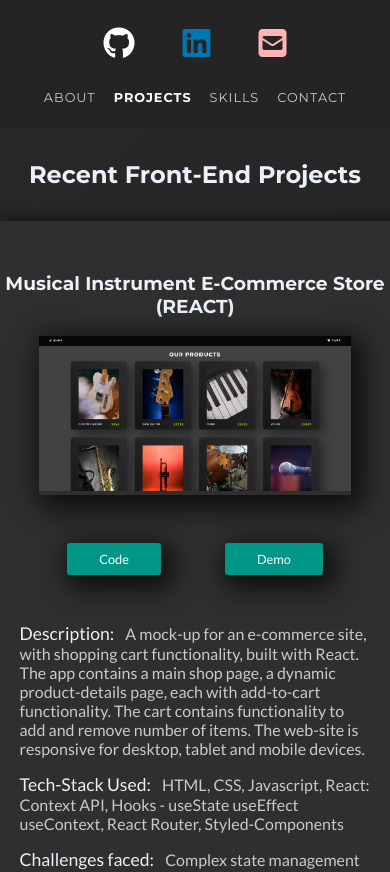
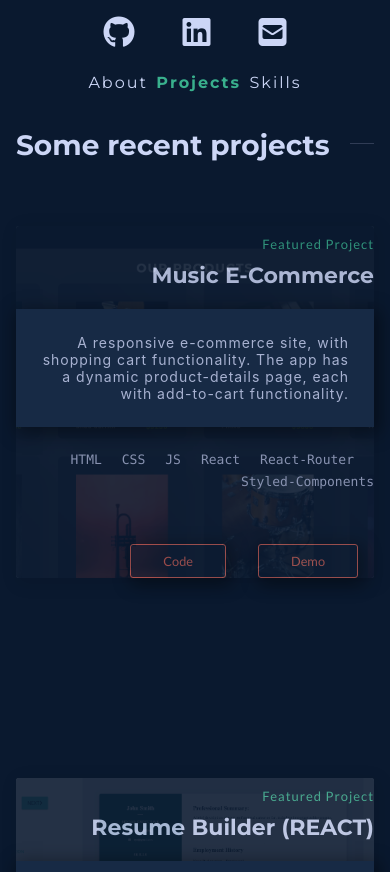
Before and after one commit to ishaan-ner/portfolio-website, a React (Create React App) app: page /projects in a window 390 px wide. Shown: the top 872 px of the page. Built offline with nearby package versions, Linux system fonts and the light colour scheme.

Commit message:
Completely re-styled portfolio

```diff
--- a/src/App.js
+++ b/src/App.js
@@ -1,12 +1,11 @@
 import React from "react";
 import "./App.scss";
 import { Route, Switch } from "react-router-dom";
-import Navbar from "./components/Navbar";
+import Navbar from "./components/Navbar/Navbar";
 import About from "./components/About";
 import Skills from "./components/Skills";
 import Projects from "./components/Projects";
 import PageNotFound from "./components/PageNotFound";
-import Contact from "./components/Contact";
 
 function App() {
   return (
@@ -22,9 +21,6 @@ function App() {
         <Route exact path="/projects">
           <Projects />
         </Route>
-        <Route exact path="/contact">
-          <Contact />
-        </Route>
         <Route path="*">
           <PageNotFound />
         </Route>
--- a/src/App.scss
+++ b/src/App.scss
@@ -1,14 +1,4 @@
-$bg-dark: #242424;
-$bg-medium: #2f2f2f;
-$bg-cool: #009688;
-$bg-warm: #cc181f;
-$text-primary: #cacaca;
-$text-secondary: #8a8a8a;
-$font-primary: "Montserrat", sans-serif;
-$font-secondary: "Lato", sans-serif;
-$text-highlight: #ebf1f8;
-$box-shadow-small: 6px 7px 27px 6px rgba(0, 0, 0, 0.75);
-$box-shadow-large: 7px 8px 17px 7px rgba(0, 0, 0, 0.72);
+@import "master-styles.scss";
 
 * {
   box-sizing: border-box;
@@ -18,21 +8,7 @@ body {
   margin: 0;
   color: $text-primary;
   font-family: $font-primary;
-  background: linear-gradient(-45deg, black, $bg-dark, $bg-medium, #001a1a);
-  background-size: 600% 600%;
-  animation: gradient 10s ease infinite;
-}
-
-@keyframes gradient {
-  0% {
-    background-position: 0% 50%;
-  }
-  50% {
-    background-position: 100% 50%;
-  }
-  100% {
-    background-position: 0% 50%;
-  }
+  background-color: $bg-dark;
 }
 
 .App {
@@ -52,69 +28,26 @@ a {
 
 section {
   height: calc(100% - 4rem);
+  max-width: 1000px;
+  margin: 0 auto;
 }
 
 .btn {
   border-radius: 3px;
-  border: none;
-  padding: 0.4rem 0.6rem;
-  color: $text-highlight;
-  background-color: $bg-cool;
+  border: 1px solid $bg-highlight;
+  padding: 0.4rem 0.8rem;
+  color: $bg-highlight;
+  background: $bg-dark;
   font-family: $font-secondary;
   font-size: 1rem;
   cursor: pointer;
-  transition: all 0.4s ease-in-out;
+  transition: all 0.2s ease-in-out;
   &:focus {
     outline: none;
   }
   &:hover {
-    background-color: #00ccb8;
-  }
-}
-
-.navbar {
-  background-color: $bg-dark;
-  display: flex;
-  width: 100%;
-  height: 4rem;
-  align-items: center;
-  justify-content: space-between;
-  padding: 0.5rem 2rem;
-  ul li {
-    display: inline-block;
-    margin: 0 1rem;
-    transition: all 0.5s ease;
-
-    &:hover {
-      color: white;
-    }
-  }
-  .social-list {
-    li {
-      font-size: 2rem;
-      &:hover {
-        transform: scale(1.2);
-      }
-    }
-  }
-  .nav-list {
-    li {
-      text-transform: uppercase;
-      letter-spacing: 1px;
-      border: 1px solid transparent;
-      &:hover {
-        border-bottom: 1px solid $text-highlight;
-      }
-    }
-  }
-
-  button {
-    box-shadow: $box-shadow-small;
-    transition: all 0.1s;
-    &:hover,
-    &:focus {
-      transform: translateY(-0.1em);
-    }
+    background-color: $bg-highlight;
+    color: white;
   }
 }
 
@@ -128,29 +61,62 @@ section {
   }
 }
 
+.projects {
+  h2 {
+    position: relative;
+    display: flex;
+    -webkit-box-align: center;
+    align-items: center;
+    width: 100%;
+    white-space: nowrap;
+    font-size: 28px;
+    margin: 30px 0px 80px;
+    &::after {
+      content: "";
+      display: block;
+      height: 1px;
+      width: 300px;
+      background-color: rgb(48, 60, 85);
+      position: relative;
+      top: -2px;
+      margin-left: 20px;
+    }
+  }
+}
+
 .about {
   display: flex;
   flex-direction: column;
   justify-content: center;
-  align-items: center;
-  text-align: center;
-  padding: 0 4rem;
+
+  align-items: flex-start;
+  padding: 50px 50px 150px 50px;
+  h1,
+  h2 {
+    margin: 0;
+    letter-spacing: 1px;
+  }
   h1 {
-    font-size: 3rem;
-    margin-top: 0;
-    color: $text-highlight;
-    & span {
-      color: $bg-cool;
-    }
+    font-size: 4rem;
+    color: $text-primary;
   }
   h2 {
     font-size: 2rem;
     font-family: $font-secondary;
+    color: $text-secondary;
+    margin-bottom: 1rem;
   }
   p {
     color: $text-secondary;
     font-family: $font-secondary;
     font-size: 1.2rem;
+    width: 60%;
+    &:first-of-type {
+      color: $text-highlight;
+    }
+  }
+  button {
+    margin-top: 2rem;
   }
 }
 
@@ -160,7 +126,7 @@ section {
   align-items: center;
   padding: 4rem;
   h2 {
-    color: $text-highlight;
+    color: $text-primary;
   }
   .svg-grid {
     display: grid;
@@ -170,7 +136,7 @@ section {
   .skills-table {
     display: flex;
     margin-top: 2rem;
-    width: 60%;
+    width: 80%;
     flex-direction: column;
     overflow-x: auto;
 
@@ -191,60 +157,6 @@ section {
   }
 }
 
-.projects {
-  h2 {
-    text-align: center;
-    margin: 3rem 0 0 0;
-  }
-  h2,
-  h3,
-  span {
-    color: $text-highlight;
-  }
-
-  span {
-    font-size: 1.1rem;
-    margin-right: 0.5rem;
-  }
-  .project-details {
-    display: flex;
-    flex-direction: column;
-    align-items: center;
-    width: 70%;
-    margin: 5rem auto;
-    padding: 2rem 0;
-    box-shadow: $box-shadow-large;
-    background-color: $bg-medium;
-  }
-  .project-img {
-    width: 30%;
-    box-shadow: $box-shadow-small;
-    img {
-      object-fit: cover;
-      width: 100%;
-      height: 100%;
-    }
-  }
-  .project-description {
-    width: 60%;
-    font-family: $font-secondary;
-    margin: 2rem 0;
-  }
-  .project-buttons {
-    margin-top: 3rem;
-  }
-
-  button {
-    box-shadow: $box-shadow-small;
-    margin: 0 2rem;
-    color: white;
-    padding: 0.5rem 2rem;
-    &:hover {
-      box-shadow: $box-shadow-large;
-    }
-  }
-}
-
 @media only screen and (max-width: 850px) {
   .btn {
     font-size: 0.8rem;
@@ -259,10 +171,20 @@ section {
       font-size: 1.3rem;
     }
   }
+
+  .about {
+    padding: 0 50px;
+    h1,
+    h2 {
+      font-size: 2rem;
+    }
+    p {
+      font-size: 1rem;
+    }
+  }
+
   .projects {
-    .project-img {
-      width: 50%;
-    }
+    margin: 0 1rem;
   }
 }
 
@@ -272,27 +194,26 @@ section {
   .about {
     margin-top: 10rem;
   }
-  section {
-    height: calc(100% - 10rem);
-  }
+
   .navbar {
     padding: 0;
-    justify-content: space-evenly;
     flex-direction: column;
-    height: 8rem;
-    position: fixed;
-    top: 0;
-    ul li {
+    height: 128px;
+    .nav-list li {
       font-size: 0.8rem;
-      margin: 0 0.5rem;
+      margin: 1rem 0.2rem;
     }
     i {
       font-size: 2rem;
-      margin: 1rem;
+      margin: 0.5rem;
     }
     .btn {
       display: none;
     }
+  }
+
+  .about {
+    justify-content: flex-start;
   }
 
   .skills {
@@ -302,21 +223,23 @@ section {
     }
   }
   .projects {
+    margin: 0 1rem;
     h2 {
-      margin-bottom: 2rem;
+      margin: 4rem 0;
     }
-    h3 {
-      text-align: center;
-    }
+
     .project-details {
-      width: 100%;
-      margin: 1rem 0;
       .project-img {
-        width: 80%;
+        grid-column: 1/-1;
+        opacity: 0.2;
       }
-    }
-    .project-description {
-      width: 90%;
+      .project-description {
+        grid-column: 1 / -1;
+        text-align: right;
+        ul {
+          justify-content: flex-end;
+        }
+      }
     }
   }
   .contact,
--- a/src/components/Contact.js
+++ /dev/null
@@ -1,15 +0,0 @@
-import React from "react";
-
-const Contact = () => {
-  return (
-    <section className="contact">
-      <h2>Contact me:</h2>
-      <p>
-        You can contact me on LinkedIn or GitHub using the links above, or feel
-        free to send me an e-mail at <span>ishaan.ner@gmail.com</span>
-      </p>
-    </section>
-  );
-};
-
-export default Contact;
--- a/src/components/Navbar.js
+++ b/src/components/Navbar/Navbar.js
@@ -1,4 +1,5 @@
 import React from "react";
+import "./navbar.styles.scss";
 import { NavLink } from "react-router-dom";
 
 const Navbar = () => {
@@ -11,7 +12,7 @@ const Navbar = () => {
             target="_blank"
             rel="noopener noreferrer"
           >
-            <i className="fab fa-github" style={{ color: "white" }}></i>
+            <i className="fab fa-github"></i>
           </a>
         </li>
         <li className="social-icon">
@@ -20,12 +21,12 @@ const Navbar = () => {
             target="_blank"
             rel="noopener noreferrer"
           >
-            <i className="fab fa-linkedin" style={{ color: "#0077b5" }}></i>
+            <i className="fab fa-linkedin"></i>
           </a>
         </li>
         <li className="social-icon">
           <a href="mailto: ishaan.ner@gmail.com">
-            <i class="fas fa-envelope-square" style={{ color: "#ffb3b3" }}></i>
+            <i className="fas fa-envelope-square"></i>
           </a>
         </li>
       </ul>
@@ -34,7 +35,7 @@ const Navbar = () => {
           <NavLink
             exact={true}
             to="/"
-            activeStyle={{ fontWeight: "700", color: "white" }}
+            activeStyle={{ fontWeight: "700", color: " #39b08d" }}
           >
             About
           </NavLink>
@@ -42,7 +43,7 @@ const Navbar = () => {
         <li>
           <NavLink
             to="/projects"
-            activeStyle={{ fontWeight: "700", color: "white" }}
+            activeStyle={{ fontWeight: "700", color: " #39b08d" }}
           >
             Projects
           </NavLink>
@@ -50,17 +51,9 @@ const Navbar = () => {
         <li>
           <NavLink
             to="/skills"
-            activeStyle={{ fontWeight: "700", color: "white" }}
+            activeStyle={{ fontWeight: "700", color: " #39b08d" }}
           >
             Skills
-          </NavLink>
-        </li>
-        <li>
-          <NavLink
-            to="/contact"
-            activeStyle={{ fontWeight: "700", color: "white" }}
-          >
-            Contact
           </NavLink>
         </li>
       </ul>
--- /dev/null
+++ b/src/components/Navbar/navbar.styles.scss
@@ -0,0 +1,44 @@
+@import "../../master-styles";
+
+.navbar {
+  background-color: $bg-dark;
+  display: flex;
+  width: 100%;
+  height: 4rem;
+  align-items: center;
+  justify-content: space-between;
+  padding: 0.5rem 2rem;
+  ul li {
+    display: inline-block;
+    margin: 0 1rem;
+    transition: all 0.5s ease;
+    &:hover {
+      color: $text-primary;
+    }
+  }
+  .social-list {
+    li {
+      font-size: 2.2rem;
+      transition: all 1s ease;
+      &:hover {
+        transform: scale(1.1);
+        color: $text-highlight;
+      }
+    }
+  }
+  .nav-list {
+    li {
+      letter-spacing: 2px;
+      font-size: 1rem;
+      border: 1px solid transparent;
+      color: $text-primary;
+      &:hover {
+        border-bottom: 1px solid $text-highlight;
+      }
+    }
+  }
+
+  button {
+    box-shadow: $box-shadow-small;
+  }
+}
--- /dev/null
+++ b/src/components/ProjectDetails/ProjectDetails.js
@@ -0,0 +1,54 @@
+import React from "react";
+import "./project-details.styles.scss";
+
+const ProjectDetails = ({ project, number }) => {
+  return (
+    <div className="project-details">
+      <div className={`project-description ${number % 2 !== 0 ? "even" : ""}`}>
+        <h4>Featured Project</h4>
+        <h3>{project.name}</h3>
+        <div className="summary">{project.description}</div>
+
+        <ul>
+          {project.techStack.map((item, idx) => (
+            <li key={idx}>{item}</li>
+          ))}
+        </ul>
+
+        <div className="project-buttons">
+          <a href={project.code} target="_blank" rel="noopener noreferrer">
+            <button className="btn">Code</button>
+          </a>
+          <a href={project.website} target="_blank" rel="noopener noreferrer">
+            <button className="btn">Demo</button>
+          </a>
+        </div>
+      </div>
+
+      <a
+        href={project.website}
+        target="_blank"
+        rel="noopener noreferrer"
+        className={`project-img ${number % 2 === 0 ? "odd" : ""}`}
+      >
+        <div
+          className="project-image-container"
+          style={{ position: "relative" }}
+        >
+          <img src={project.image} alt={project.name} />
+        </div>
+
+        {/* <div className="project-image-details">
+          <p>
+            <span>Challenges:</span> {project.challenges}
+          </p>
+          <p>
+            <span>Solutions:</span> {project.solutions}
+          </p>
+        </div> */}
+      </a>
+    </div>
+  );
+};
+
+export default ProjectDetails;
--- /dev/null
+++ b/src/components/ProjectDetails/project-details.styles.scss
@@ -0,0 +1,156 @@
+@import "../../master-styles";
+
+.project-details {
+  display: grid;
+  grid-template-columns: repeat(12, 1fr);
+  grid-gap: 10px;
+  margin-bottom: 200px;
+}
+
+.project-img {
+  grid-column: 6 / -1;
+  grid-row: 1 / -1;
+  z-index: 1;
+  position: relative;
+  background-color: $bg-medium;
+  border-radius: 3px;
+  transition: all 0.5s ease;
+  box-shadow: $box-shadow-small;
+  &:hover {
+    background-color: rgba(0, 0, 0, 0);
+    box-shadow: $box-shadow-large;
+    // .project-image-details {
+    //   display: block;
+    // }
+    img {
+      opacity: 1;
+    }
+  }
+
+  &::before {
+    content: "";
+    position: absolute;
+    width: 100%;
+    height: 100%;
+    top: 0px;
+    left: 0px;
+    right: 0px;
+    bottom: 0px;
+    z-index: 3;
+    background-color: rgb(10, 25, 47);
+    mix-blend-mode: screen;
+  }
+
+  &.odd {
+    grid-column: 1 /8;
+  }
+}
+
+.project-image-container {
+  position: relative;
+  overflow: hidden;
+  width: 100%;
+  max-width: 100%;
+  height: 100%;
+  vertical-align: middle;
+  mix-blend-mode: multiply;
+  //   filter: grayscale(100%) contrast(1) brightness(90%);
+  border-radius: 3px;
+  img {
+    position: absolute;
+    top: 0;
+    left: 0;
+    object-fit: cover;
+    object-position: center center;
+    width: 100%;
+    height: 100%;
+  }
+}
+
+// .project-image-details {
+//   display: none;
+//   font-size: 12px;
+//   position: absolute;
+//   margin: 1rem;
+//   top: 0px;
+//   left: 0px;
+//   background-color: rgba(0, 0, 0, 0.8);
+// }
+
+.project-description {
+  grid-column: 7/-1;
+  grid-row: 1/-1;
+  text-align: right;
+
+  &.even {
+    grid-column: 1/ 7;
+    text-align: left;
+    ul {
+      justify-content: flex-start;
+    }
+  }
+
+  h4 {
+    color: $text-highlight;
+    font-family: $font-secondary;
+    font-size: 13px;
+    font-weight: 400;
+    letter-spacing: 1px;
+    margin: 10px 0;
+  }
+
+  h3 {
+    font-size: 22px;
+    font-weight: 600;
+    margin: 0 0 20px;
+  }
+
+  ul {
+    position: relative;
+    z-index: 2;
+    display: flex;
+    flex-wrap: wrap;
+    padding: 0px;
+    margin: 25px 0px 10px;
+    list-style: none;
+    justify-content: flex-end;
+    li {
+      font-family: "SF Mono", "Fira Code", "Fira Mono", "Roboto Mono",
+        "Lucida Console", Monaco, monospace;
+      font-size: 13px;
+      color: rgb(136, 146, 176);
+      margin-right: 20px;
+      margin-bottom: 7px;
+      white-space: nowrap;
+      &:last-of-type {
+        margin-right: 0;
+      }
+    }
+  }
+
+  .summary {
+    box-shadow: $box-shadow-small;
+    position: relative;
+    z-index: 2;
+    background-color: rgb(23, 42, 69);
+    color: rgb(168, 178, 209);
+    font-size: 14px;
+    letter-spacing: 1px;
+    font-family: -apple-system, BlinkMacSystemFont, "Segoe UI", Roboto, Oxygen,
+      Ubuntu, Cantarell, "Open Sans", "Helvetica Neue", sans-serif;
+    padding: 25px;
+  }
+}
+
+.project-buttons {
+  margin-top: 3rem;
+  button {
+    box-shadow: $box-shadow-small;
+    margin: 0 1rem;
+    // color: white;
+    padding: 0.5rem 2rem;
+    &:hover {
+      box-shadow: $box-shadow-large;
+    }
+  }
+}
--- a/src/components/Projects.js
+++ b/src/components/Projects.js
@@ -1,39 +1,13 @@
 import React from "react";
 import { projects } from "../projectsData";
+import ProjectDetails from "./ProjectDetails/ProjectDetails";
 
 const Projects = () => {
   return (
     <section className="projects">
-      <h2>Recent Front-End Projects</h2>
-      {projects.map((project) => (
-        <div key={project.id} className="project-details">
-          <h3>{project.name}</h3>
-          <div className="project-img">
-            <img src={project.image} alt={project.name} />
-          </div>
-          <div className="project-buttons">
-            <a href={project.code} target="_blank" rel="noopener noreferrer">
-              <button className="btn">Code</button>
-            </a>
-            <a href={project.website} target="_blank" rel="noopener noreferrer">
-              <button className="btn">Demo</button>
-            </a>
-          </div>
-          <div className="project-description">
-            <p>
-              <span>Description:</span> {project.description}
-            </p>
-            <p>
-              <span>Tech-Stack Used:</span> {project.techStack}
-            </p>
-            <p>
-              <span>Challenges faced:</span> {project.challenges}
-            </p>
-            <p>
-              <span>Solutions:</span> {project.solutions}
-            </p>
-          </div>
-        </div>
+      <h2>Some recent projects</h2>
+      {projects.map((project, idx) => (
+        <ProjectDetails key={project.id} project={project} number={idx} />
       ))}
     </section>
   );
--- a/src/projectsData.js
+++ b/src/projectsData.js
@@ -1,11 +1,17 @@
 export const projects = [
   {
     id: "1",
-    name: "Musical Instrument E-Commerce Store (REACT)",
+    name: "Music E-Commerce",
     description:
-      "A mock-up for an e-commerce site, with shopping cart functionality, built with React. The app contains a main shop page, a dynamic product-details page, each with add-to-cart functionality. The cart contains functionality to add and remove number of items. The web-site is responsive for desktop, tablet and mobile devices.",
-    techStack:
-      "HTML, CSS, Javascript, React: Context API, Hooks - useState useEffect useContext, React Router, Styled-Components",
+      "A responsive e-commerce site, with shopping cart functionality. The app has a dynamic product-details page, each with add-to-cart functionality.",
+    techStack: [
+      "HTML",
+      "CSS",
+      "JS",
+      "React",
+      "React-Router",
+      "Styled-Components",
+    ],
     challenges:
       "Complex state management without using Redux. Making global state and setState functions available without prop-drilling. Styling small re-usable components sticking to DRY principles.",
     solutions:
@@ -19,7 +25,7 @@ export const projects = [
     name: "Resume Builder (REACT)",
     description:
       "A React SPA that enables the user to build and customize a professional Resume, select templates and color-schemes.",
-    techStack: "HTML, CSS, Javascript, React, Material UI",
+    techStack: ["HTML", "CSS", "JS", "React", "Material UI"],
     challenges:
       "Creating and managing state for a complex, nested form without external libraries/dependencies. Providing form input data to other components for rendering a preview.",
     solutions:
@@ -33,7 +39,7 @@ export const projects = [
     name: "Spotify Home-page Clone (REACT)",
     description:
       "A clone of the landing page for the music streaming app Spotify. Contains dynamically rendered playlist and song views, and a pixel perfect mockup with HTML and SCSS",
-    techStack: "HTML, CSS, Javscript, React, SASS",
+    techStack: ["HTML", "CSS", "JS", "React", "SASS"],
     challenges:
       "Using pure CSS and HTML to code a pixel-perfect mockup of the original using best practices. Using React to dynamically render views for playlists. Creating a sign-up modal with React.",
     solutions:
```
Also changed, not shown: src/_master-styles.scss (added, +18 -0 lines), src/components/About.js (+6 -3 lines), src/components/Skills.js (+13 -10 lines), 1 other file (tests, documents, lock files or other folders).
